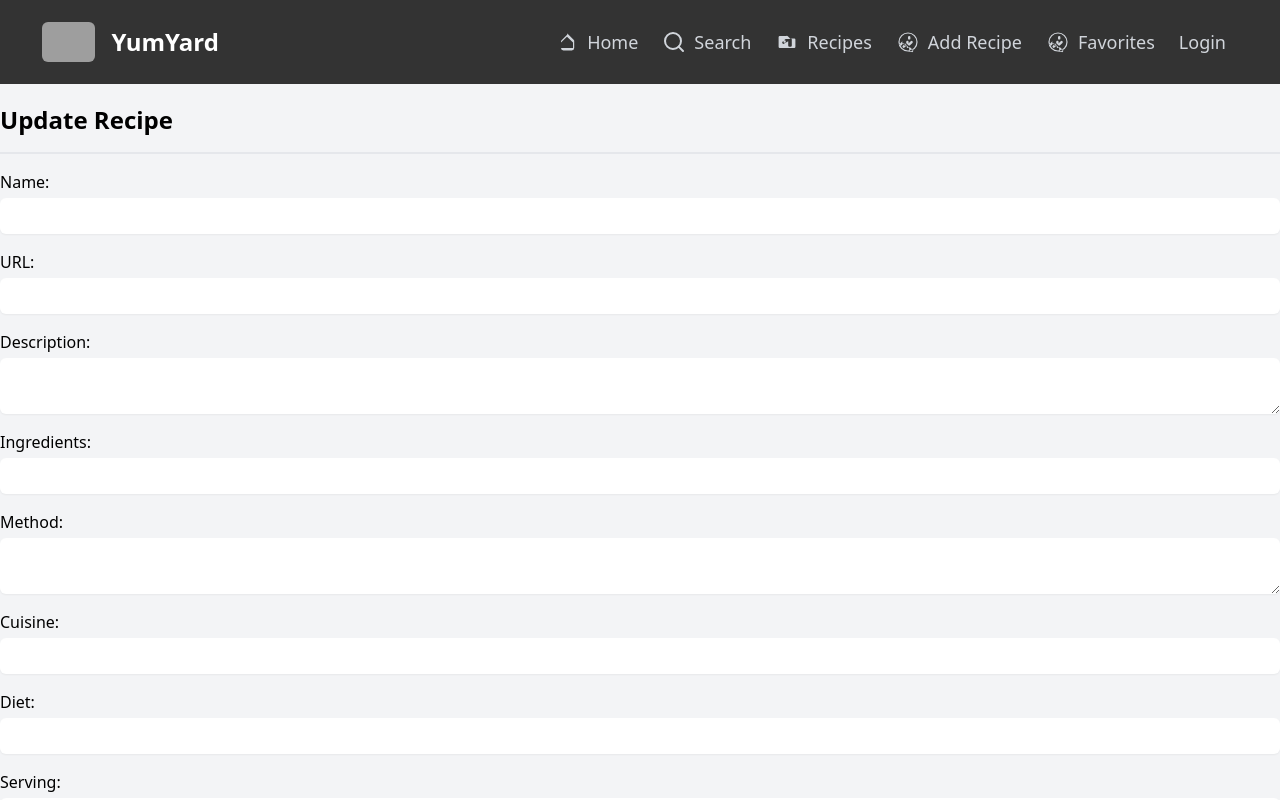
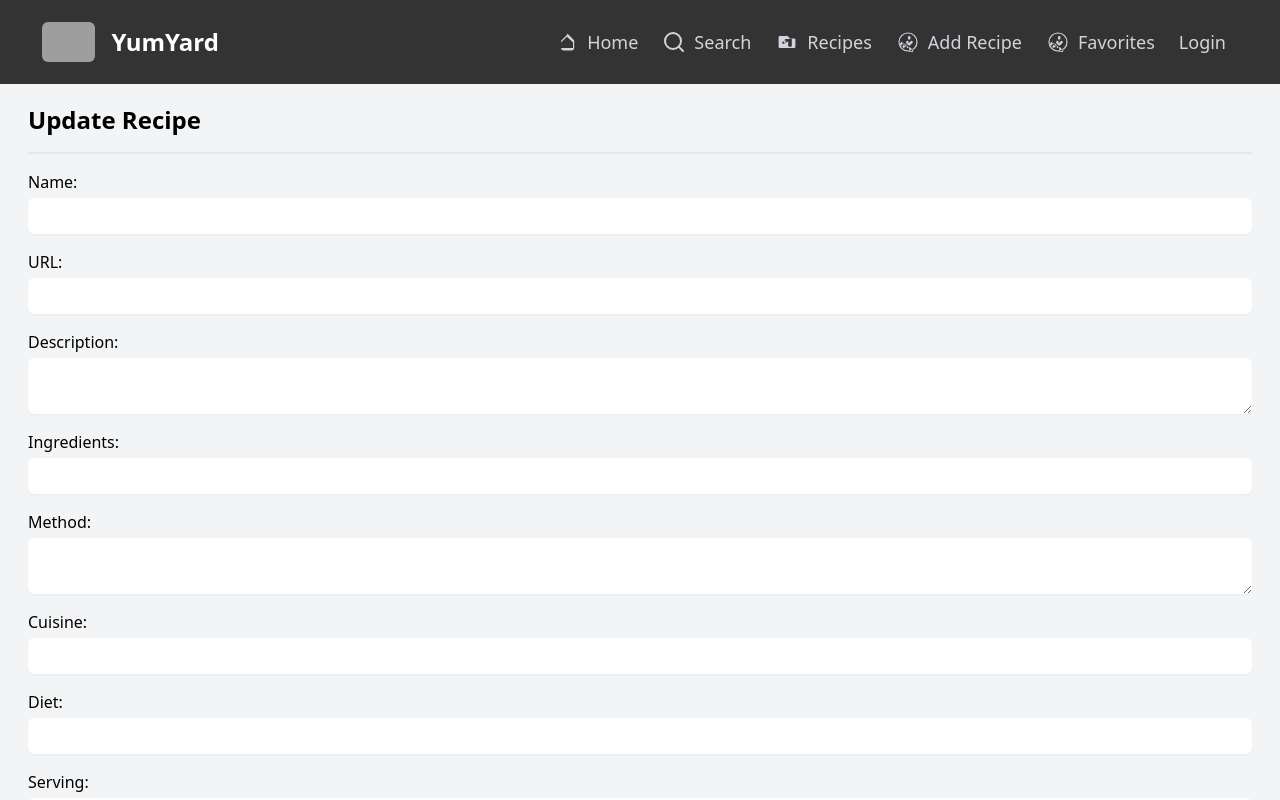
Before and after one commit to ronak-patel-03/Yumyard, an Angular app: page /updateRecipe/1 in a window 1280 px wide. Shown: the top 800 px of the page. Built offline with nearby package versions, Linux system fonts and the light colour scheme; no server answers; grey boxes are pictures that could not be loaded.

Commit message:
Update update-recipe.component.html

```diff
--- a/src/app/components/update-recipe/update-recipe.component.html
+++ b/src/app/components/update-recipe/update-recipe.component.html
@@ -1,5 +1,5 @@
 <!-- //src/app/components/add-recipe/update-recipe.component.html -->
-<div class="container mx-auto">
+<div class="container mx-auto px-7">
   <h2 class="text-2xl font-bold">Update Recipe</h2>
   <div class="border mt-4"></div>
   <form (ngSubmit)="submitForm()" class="mt-4">
```
